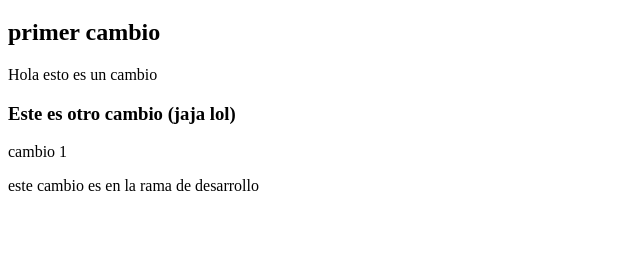
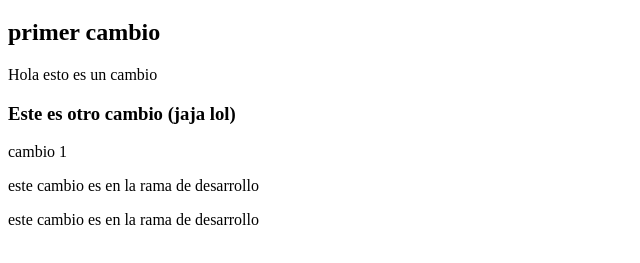
Before and after one commit to gbp12/tarea_final_ut7, a plain HTML site: page index.html in a window 1280 px wide. Shown: the part 61-324 px from the top of the page, without its empty margins (0-640 px from the left). Drawn offline with Linux system fonts and the light colour scheme.

Commit message:
linea 15 duplicada

```diff
--- a/index.html
+++ b/index.html
@@ -13,5 +13,6 @@
     <h3>Este es otro cambio (jaja lol)</h3>
     <p>cambio 1</p>
     <p>este cambio es en la rama de desarrollo</p>
+    <p>este cambio es en la rama de desarrollo</p>
   </body>
 </html>
```
